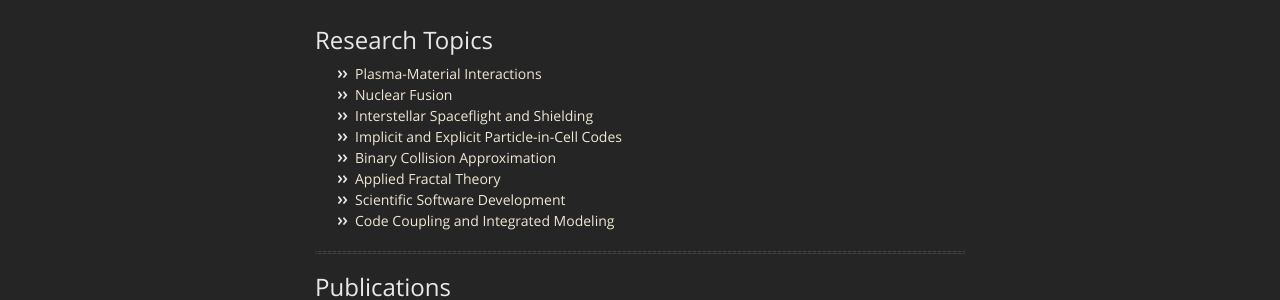
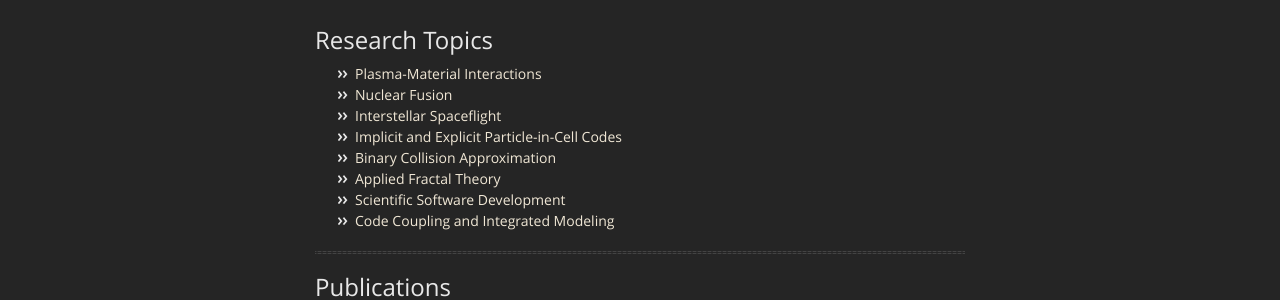
Before and after one commit to drobnyjt/test_jekyll, a Jekyll site: the page built from index.md, in a window 1280 px wide and 900 px high. Shown: the part 244-544 px from the top of the window. Built offline with Jekyll 4.4.1, drawn with Linux system fonts in a browser that asks for light colours; our own code applies the rules of GitHub Pages for plain Markdown files.

Commit message:
Update index.md

```diff
--- a/index.md
+++ b/index.md
@@ -6,7 +6,7 @@ layout: default
 
 * Plasma-Material Interactions
 * Nuclear Fusion
-* Interstellar Spaceflight and Shielding
+* Interstellar Spaceflight
 * Implicit and Explicit Particle-in-Cell Codes
 * Binary Collision Approximation
 * Applied Fractal Theory
```
